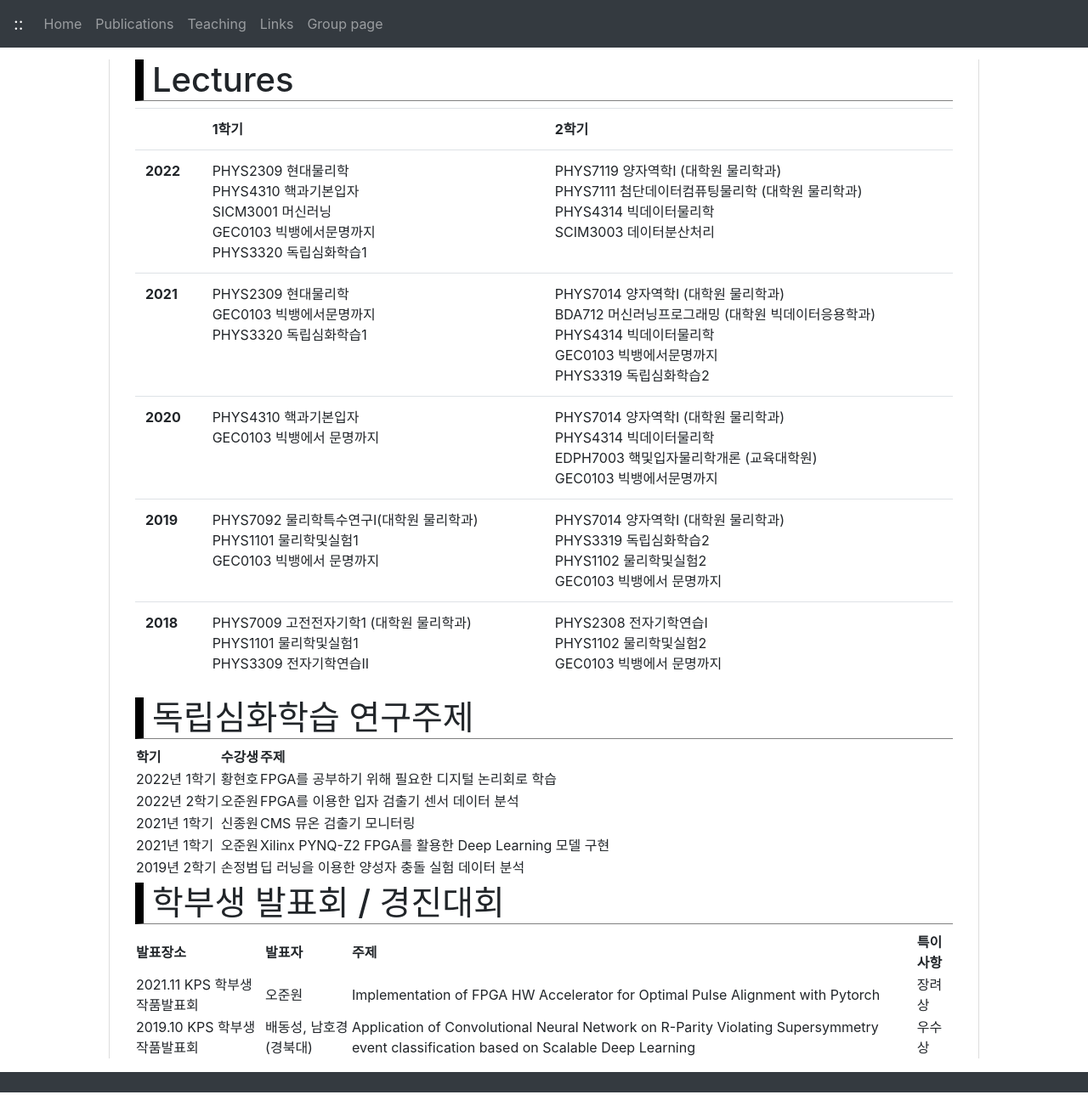
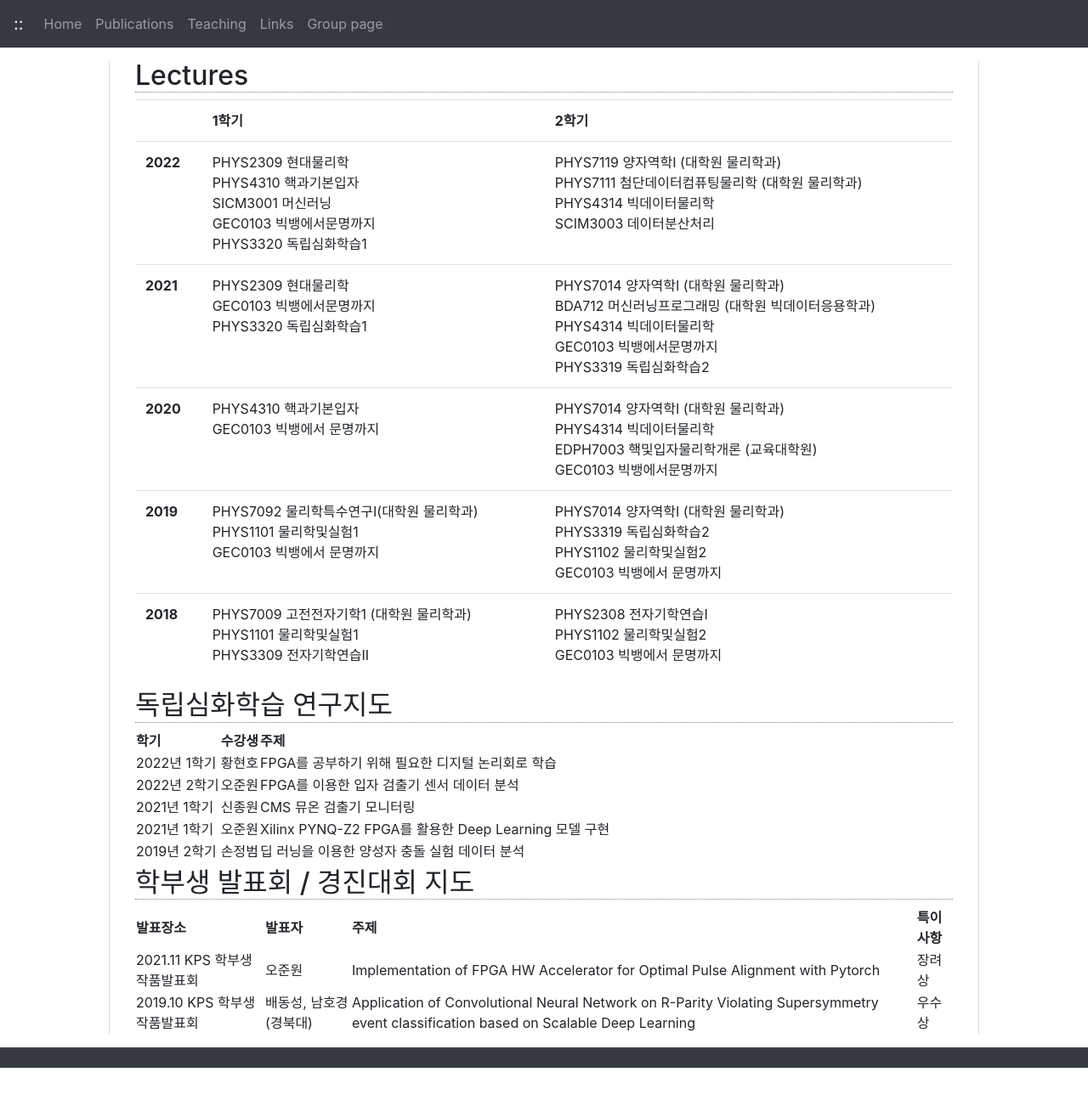
Before and after one commit to jhgoh/jhgoh.github.io, a Jekyll site: the page built from Teaching.md, in a window 1280 px wide and 1302 px high. Shown: the whole window at 85% size. Built offline with Jekyll 4.4.1, drawn with Linux system fonts in a browser that asks for light colours; nearby versions of some CDN libraries; our own code applies the rules of GitHub Pages for plain Markdown files.

Commit message:
Update Teaching.md

```diff
--- a/Teaching.md
+++ b/Teaching.md
@@ -1,4 +1,4 @@
-# Lectures
+## Lectures
 
 <table class="table">
   <tr><td></td><th>1학기</th><th>2학기</th></tr>
@@ -9,7 +9,7 @@
   <tr><th>2018</th><td>PHYS7009 고전전자기학1 (대학원 물리학과)<br/>PHYS1101 물리학및실험1<br/>PHYS3309 전자기학연습II</td><td>PHYS2308 전자기학연습I<br/>PHYS1102 물리학및실험2<br/>GEC0103 빅뱅에서 문명까지</td></tr>
 </table>
 
-# 독립심화학습 연구주제
+## 독립심화학습 연구지도
 
 | 학기 | 수강생 | 주제 |
 | ----------- | ----- | --------------------------------------- |
@@ -19,7 +19,7 @@
 | 2021년 1학기 | 오준원 | Xilinx PYNQ-Z2 FPGA를 활용한 Deep Learning 모델 구현 |
 | 2019년 2학기 | 손정범 | 딥 러닝을 이용한 양성자 충돌 실험 데이터 분석 |
 
-# 학부생 발표회 / 경진대회
+## 학부생 발표회 / 경진대회 지도
 
 | 발표장소 | 발표자 | 주제 | 특이사항 |
 | ------- | ---- | -------- | ---- |
```
